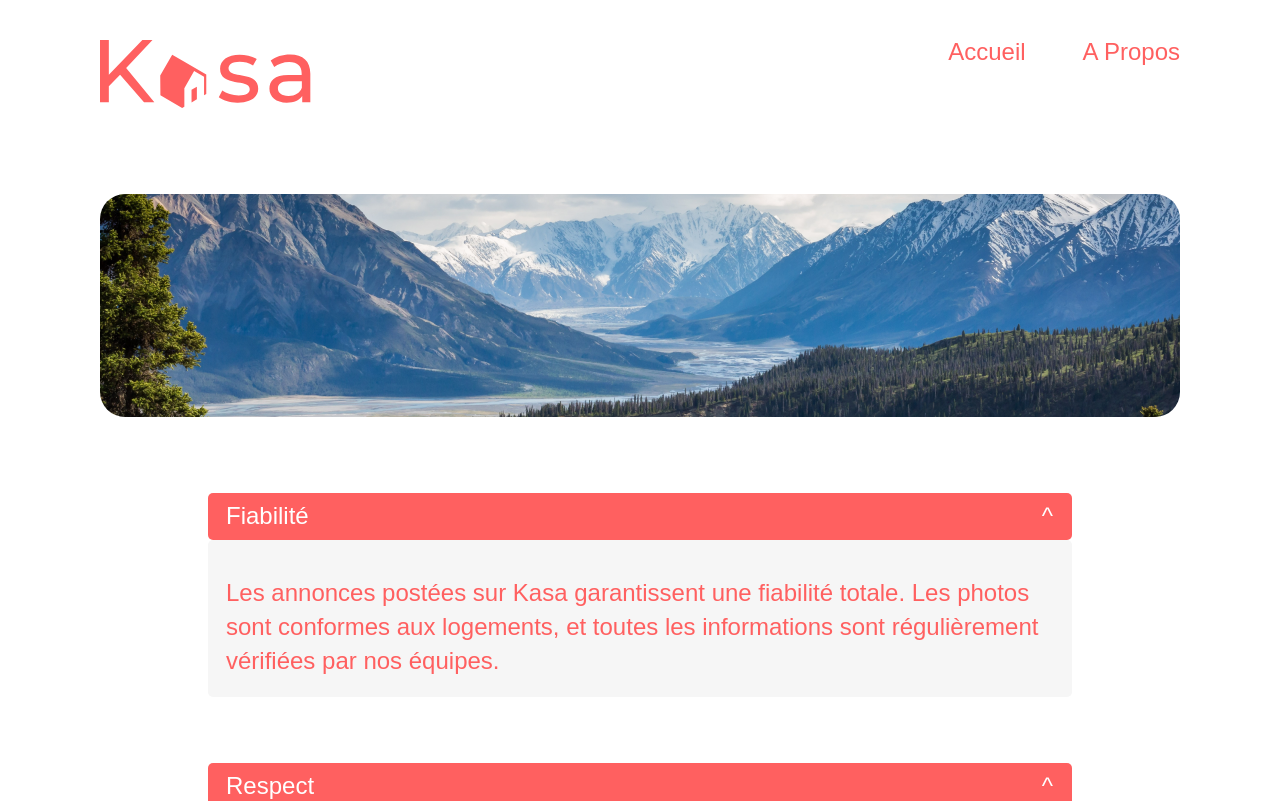
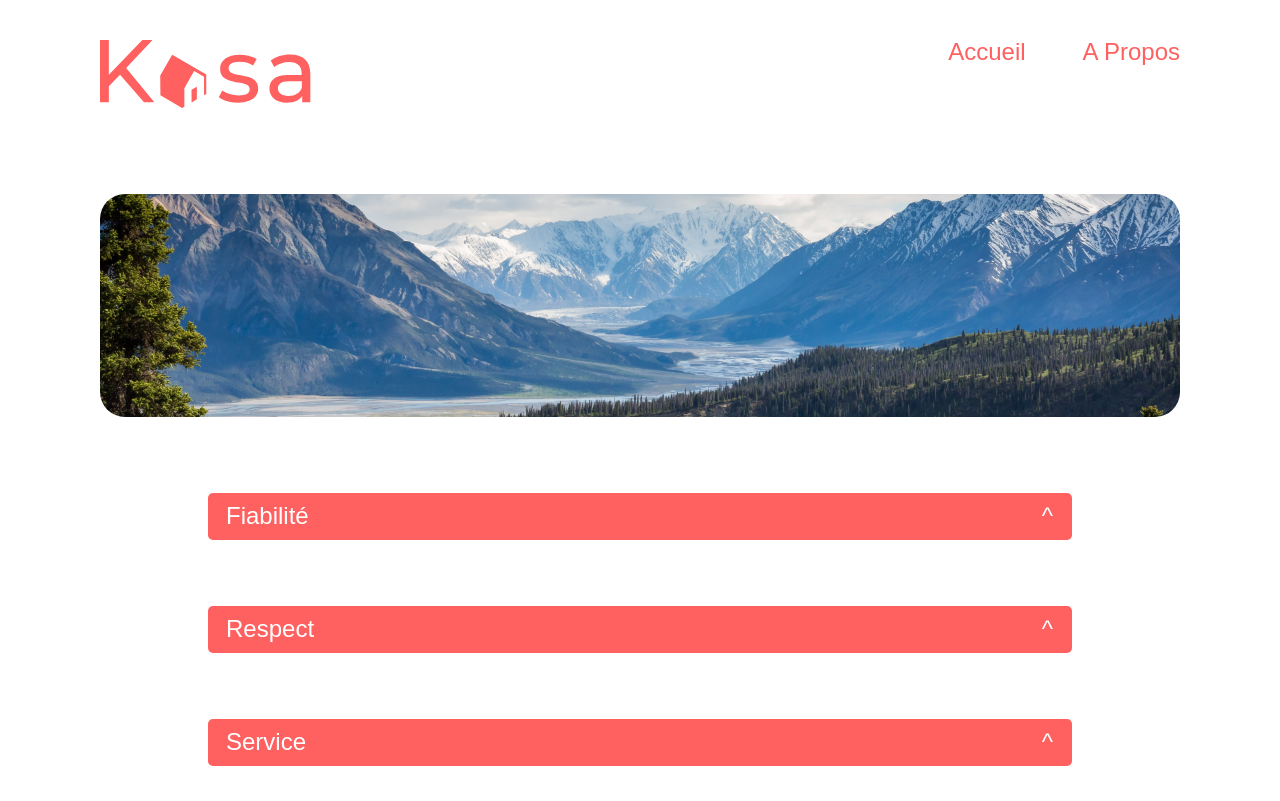
Before and after one commit to NicolasSIO/kasa, a React (Create React App) app: page /a-propos in a window 1280 px wide. Shown: the top 801 px of the page. Built offline with nearby package versions, Linux system fonts and the light colour scheme.

Commit message:
Fix Collapse

```diff
--- a/src/components/collapse/Collapse.js
+++ b/src/components/collapse/Collapse.js
@@ -3,7 +3,7 @@ import React, { useState } from "react";
 import "./collapse.css";
 
 const Collapse = (props) => {
-  const [collapsed, setCollapse] = useState(false);
+  const [collapsed, setCollapse] = useState(true);
 
   const toggle = () => {
     setCollapse(!collapsed);
@@ -13,7 +13,9 @@ const Collapse = (props) => {
     <div className="Collapse" onClick={toggle}>
       <div className="collapse-header">
         <h2 className="collapse-title">{props.title}</h2>
-        <span className="collapse-arrow">^</span>
+        <span className={collapsed ? "collapse-arrow" : "reverse-arrow"}>
+          ^
+        </span>
       </div>
       <div className={`collapse-content ${collapsed ? "collapsed" : ""}`}>
         <p className="collapse-text">{props.content}</p>
--- a/src/pages/logement/Logement.js
+++ b/src/pages/logement/Logement.js
@@ -2,6 +2,9 @@ import React, { useEffect, useState } from "react";
 
 import { useParams } from "react-router-dom";
 import { getOneLogement } from "@/_services/api";
+import Collapse from "@/components/collapse/Collapse";
+
+import "./logement.css";
 
 const Logement = () => {
   let { id } = useParams();
@@ -11,7 +14,12 @@ const Logement = () => {
     setLogement(getOneLogement(id));
     // eslint-disable-next-line
   }, []);
-  return <div className="Logement">{logement.title}</div>;
+
+  const hostName = logement.host.name;
+
+  console.log(hostName);
+
+  return <main className="Logement"></main>;
 };
 
 export default Logement;
```
Also changed, not shown: src/pages/logement/logement.css (added), 1 other file (tests, documents, lock files or other folders).
